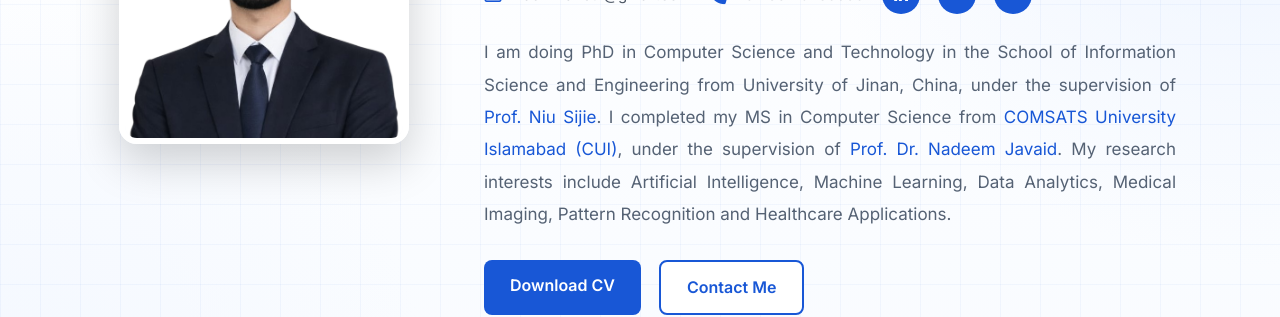
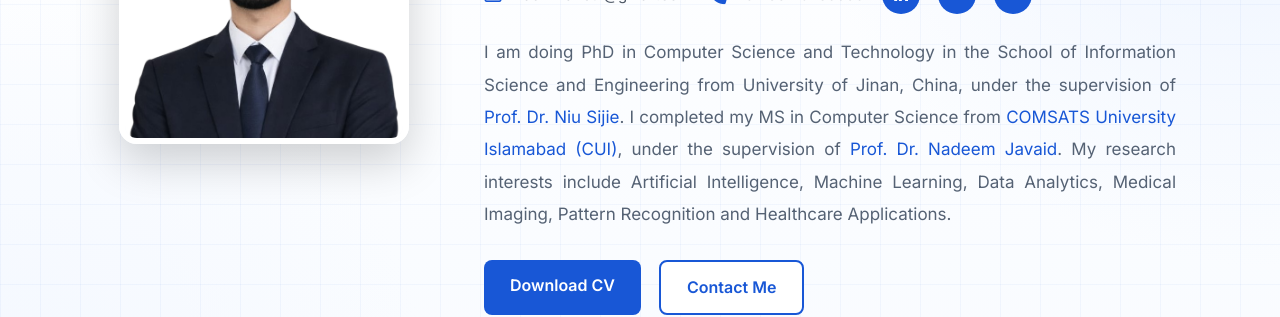
Before and after one commit to m-adilk/m-adilk.github.io, a Jekyll site: the page built from index.html, in a window 1280 px wide and 900 px high. Shown: the part 297-614 px from the top of the window. Built offline with Jekyll 4.4.1, drawn with Linux system fonts in a browser that asks for light colours; a style sheet for code colours, icons or effects is not loaded.

```diff
--- a/_data/site.yml
+++ b/_data/site.yml
@@ -4,7 +4,7 @@ role: • Doctoral Student @UJN • AI / Medical Imaging Analysis / Healthcare
 profile_image: /assets/profile.png
 bio: I am doing PhD in Computer Science and Technology in the School of
   Information Science and Engineering from University of Jinan, China, under the
-  supervision of [Prof. Niu Sijie](https://sjniu.github.io/index.html). I
+  supervision of [Prof. Dr. Niu Sijie](https://sjniu.github.io/index.html). I
   completed my MS in Computer Science from [COMSATS University Islamabad
   (CUI)](https://www.comsats.edu.pk/), under the supervision of [Prof. Dr.
   Nadeem Javaid](https://www.njavaid.com/). My research interests include
```
